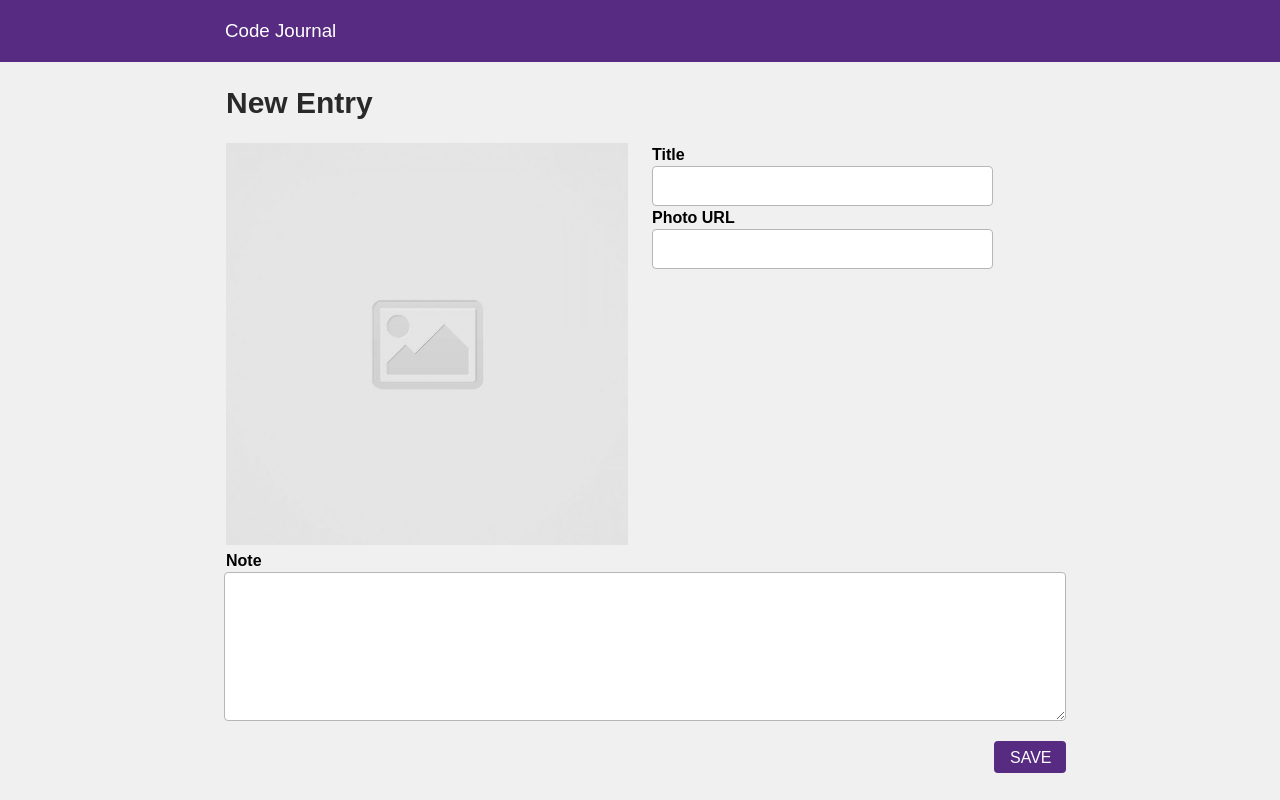
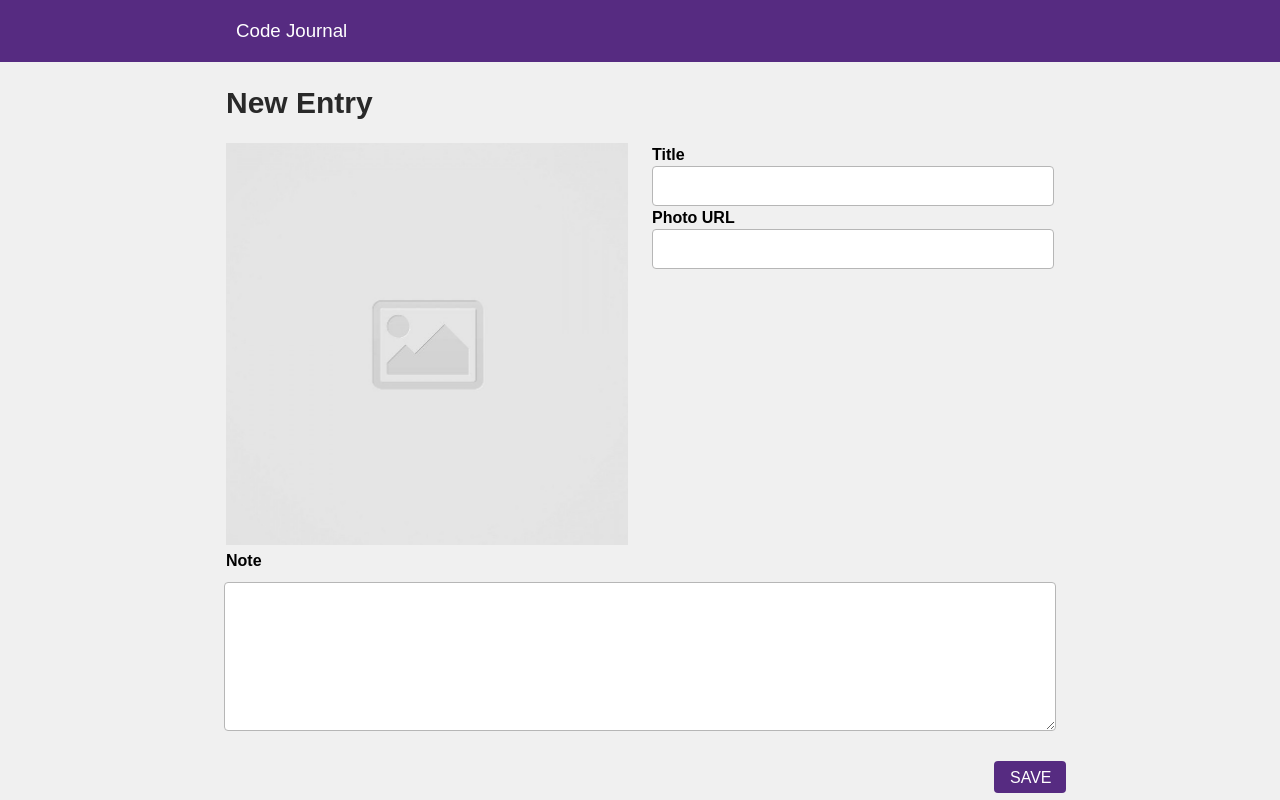
Before and after one commit to louiewhitz/code-journal-user-can-create-an-entry, a website: page index.html in a window 1280 px wide. Drawn offline with Linux system fonts and the light colour scheme.

Commit message:
entry level 1 issue complete.

```diff
--- a/css/styles.css
+++ b/css/styles.css
@@ -15,6 +15,10 @@ h1 {
   color: #292929;
 }
 
+.width {
+  width: 100%;
+}
+
 header {
   background-color: #562b81;
 }
@@ -25,6 +29,10 @@ label {
   font-weight: 600;
   font-size: 16px;
   line-height: 22px;
+}
+
+.margin-left {
+  margin: 10px;
 }
 
 .background {
@@ -43,15 +51,9 @@ form {
   color: #fff;
   background-color: #562b81;
   text-align: center;
-  max-width: 850px;
   margin: auto;
   padding: 20px 10px;
   font-weight: 200;
-}
-
-.pdlr-20 {
-  padding: 0 10px;
-  margin-left: 10px;
 }
 
 img {
@@ -70,7 +72,6 @@ img {
 }
 
 input {
-  width: 341px;
   height: 40px;
   left: 16px;
   top: 426px;
@@ -80,10 +81,10 @@ input {
 }
 
 textarea {
-  width: 341px;
   height: 149px;
   left: 17px;
   top: 623px;
+  background: #fff;
   border: 1px solid #b6b6b6;
   border-radius: 4px;
 }
--- a/index.html
+++ b/index.html
@@ -18,9 +18,11 @@
 <body>
 
   <header class="header">
-    <div class="row">
-      <div class="column-full">
-        <h3 class="top-title">Code Journal</h3>
+    <div class="container">
+      <div class="row">
+        <div class="column-full">
+          <h3 class="top-title width">Code Journal</h3>
+        </div>
       </div>
     </div>
   </header>
@@ -43,25 +45,29 @@
                   required
                   type="text"
                   name="title"
-                  class="input"
+                  class="input width"
                   id="title">
+
+
             <h3><label for="photo-url">Photo URL</label></h3>
             <input
                 required
                 type="text"
                 name="photo-url"
-                class="url"
+                class="input width"
                 id="photo-url">
+
           </div>
         </div>
         <div class="row">
-          <div class="column-full">
+          <div class="column-full width">
             <h3><label for="note">Note</label></h3>
           </div>
+
           <textarea
                 required
                 name="note"
-                class="input column-full pdlr-20"
+                class="input margin-left width"
                 rows="8"
                 id="notes"></textarea>
 
```
